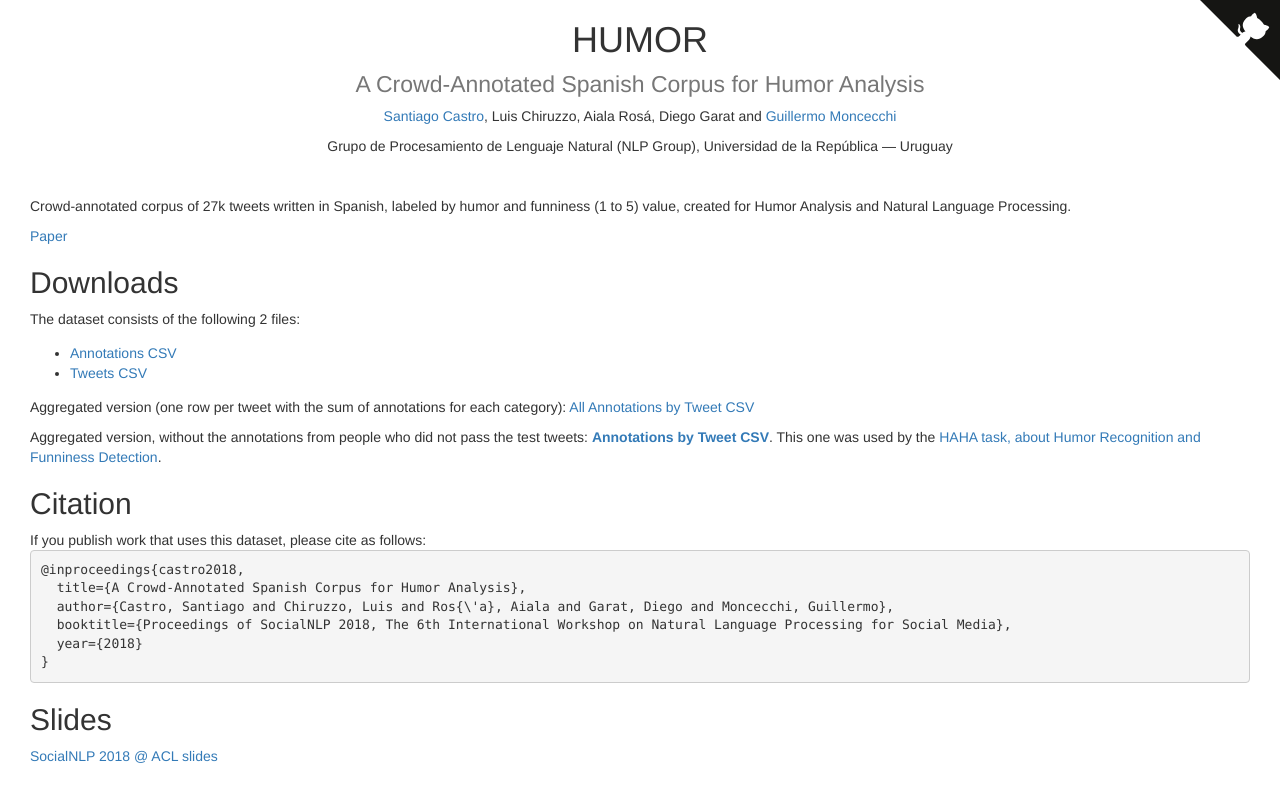
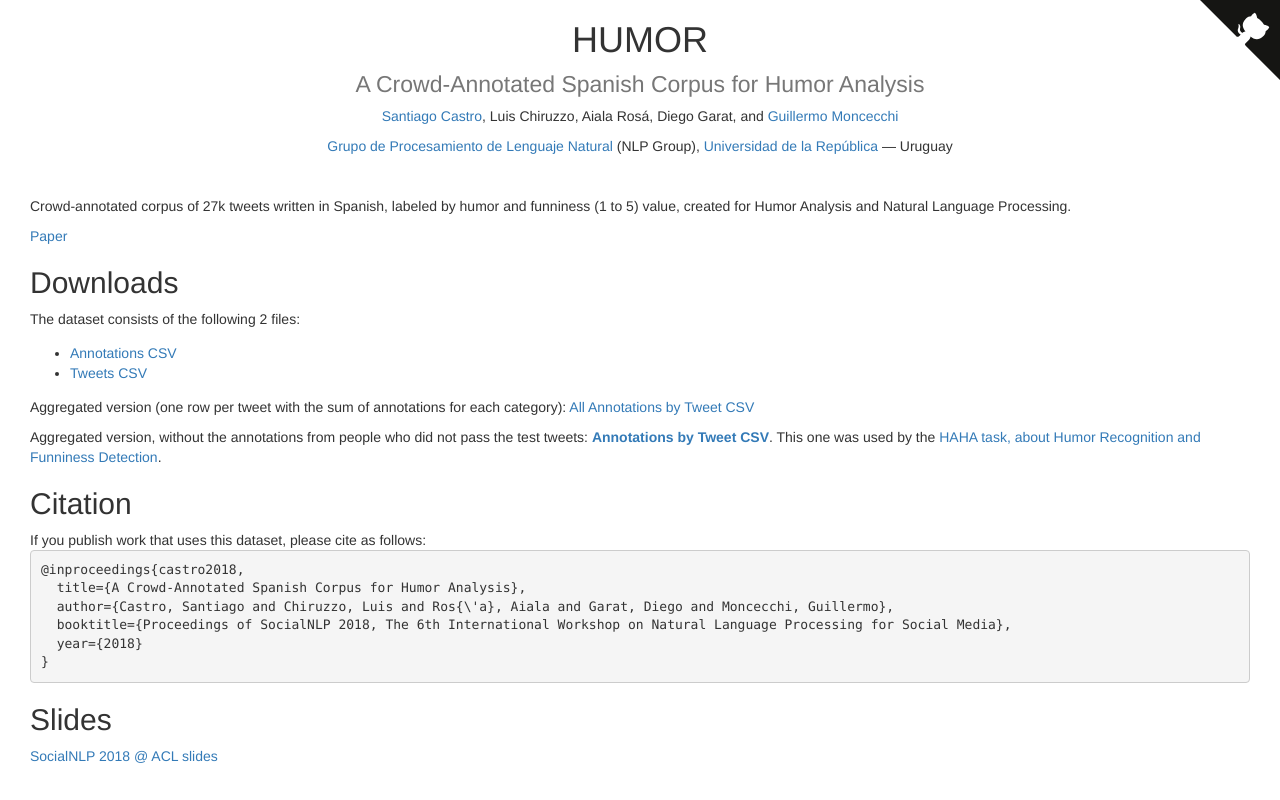
Before and after one commit to pln-fing-udelar/humor, a plain HTML site: page index.html in a window 1280 px wide. Drawn offline with Linux system fonts and the light colour scheme.

Commit message:
Add links to Grupo PLN and UdelaR in the web page

```diff
--- a/index.html
+++ b/index.html
@@ -65,10 +65,13 @@
 
 <div id="authors-affiliations">
   <p>
-    <a href="https://github.com/bryant1410">Santiago Castro</a>, Luis Chiruzzo, Aiala Rosá, Diego Garat and
+    <a href="https://github.com/bryant1410">Santiago Castro</a>, Luis Chiruzzo, Aiala Rosá, Diego Garat, and
     <a href="https://www.fing.edu.uy/~gmonce/">Guillermo Moncecchi</a>
   </p>
-  <p>Grupo de Procesamiento de Lenguaje Natural (NLP Group), Universidad de la República — Uruguay</p>
+  <p>
+    <a href="https://www.fing.edu.uy/inco/grupos/pln/">Grupo de Procesamiento de Lenguaje Natural</a> (NLP Group),
+    <a href="https://udelar.edu.uy/">Universidad de la República</a> — Uruguay
+  </p>
 </div>
 
 <p>Crowd-annotated corpus of 27k tweets written in Spanish, labeled by humor and funniness (1 to 5) value, created for
```
